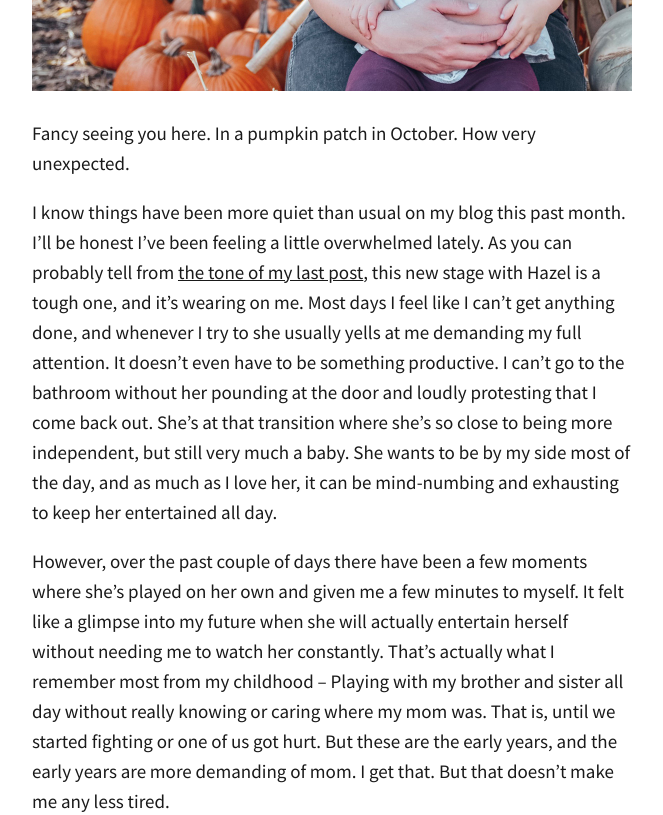
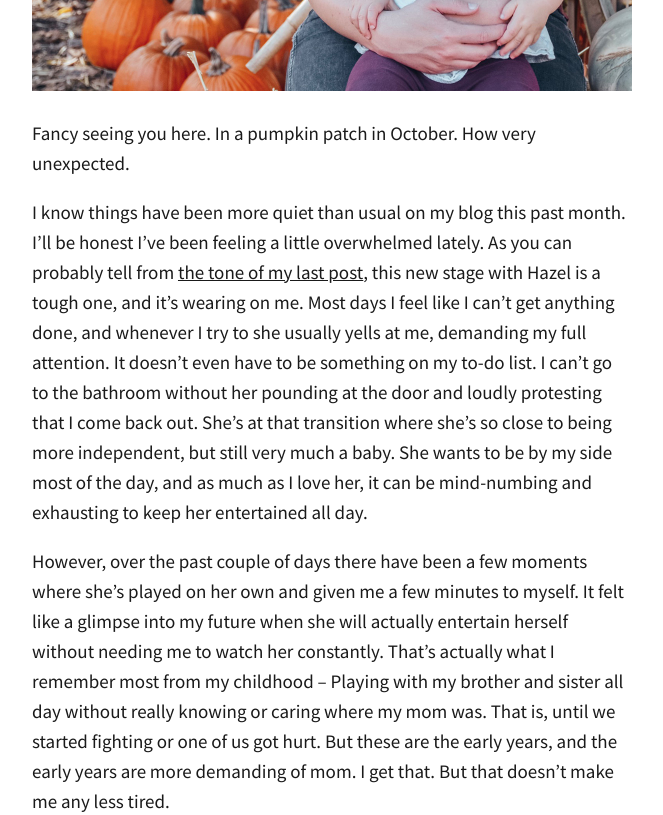
Before and after one commit to totiffany/totiffany.github.io, a Jekyll site: the page built from _posts/2018-10-26-Life-Lately-And-A-Fall-Playlist-For-Your-Weekend.md, in a window 1280 px wide and 1400 px high, scrolled down 978 px. Shown: the top 815 px of the window, without its empty margins (308-971 px from the left). Built offline with Jekyll 4.4.1, drawn with Linux system fonts in a browser that asks for light colours; our own code applies the rules of GitHub Pages for plain Markdown files; comment, search, counter and statistics services are not loaded; some of the changed text lies outside the part shown; grey boxes are pictures that could not be loaded.

Commit message:
Update 2018-10-26-Life-Lately-And-A-Fall-Playlist-For-Your-Weekend.md

```diff
--- a/_posts/2018-10-26-Life-Lately-And-A-Fall-Playlist-For-Your-Weekend.md
+++ b/_posts/2018-10-26-Life-Lately-And-A-Fall-Playlist-For-Your-Weekend.md
@@ -17,7 +17,7 @@ image: IMG_3675.JPG
 
 Fancy seeing you here. In a pumpkin patch in October. How very unexpected.
 
-I know things have been more quiet than usual on my blog this past month. I'll be honest I've been feeling a little overwhelmed lately. As you can probably tell from [the tone of my last post](https://redletterdayblog.com/Our-Trip-To-NYC-And-Traveling-With-A-Toddler), this new stage with Hazel is a tough one, and it's wearing on me. Most days I feel like I can't get anything done, and whenever I try to she usually yells at me demanding my full attention. It doesn't even have to be something productive. I can't go to the bathroom without her pounding at the door and loudly protesting that I come back out. She's at that transition where she's so close to being more independent, but still very much a baby. She wants to be by my side most of the day, and as much as I love her, it can be mind-numbing and exhausting to keep her entertained all day.
+I know things have been more quiet than usual on my blog this past month. I'll be honest I've been feeling a little overwhelmed lately. As you can probably tell from [the tone of my last post](https://redletterdayblog.com/Our-Trip-To-NYC-And-Traveling-With-A-Toddler), this new stage with Hazel is a tough one, and it's wearing on me. Most days I feel like I can't get anything done, and whenever I try to she usually yells at me, demanding my full attention. It doesn't even have to be something on my to-do list. I can't go to the bathroom without her pounding at the door and loudly protesting that I come back out. She's at that transition where she's so close to being more independent, but still very much a baby. She wants to be by my side most of the day, and as much as I love her, it can be mind-numbing and exhausting to keep her entertained all day.
 
 However, over the past couple of days there have been a few moments where she's played on her own and given me a few minutes to myself. It felt like a glimpse into my future when she will actually entertain herself without needing me to watch her constantly. That's actually what I remember most from my childhood – Playing with my brother and sister all day without really knowing or caring where my mom was. That is, until we started fighting or one of us got hurt. But these are the early years, and the early years are more demanding of mom. I get that. But that doesn't make me any less tired.
 
```
Also changed, not shown: other parts of _posts/2018-10-26-Life-Lately-And-A-Fall-Playlist-For-Your-Weekend.md (+1 -1 lines).
